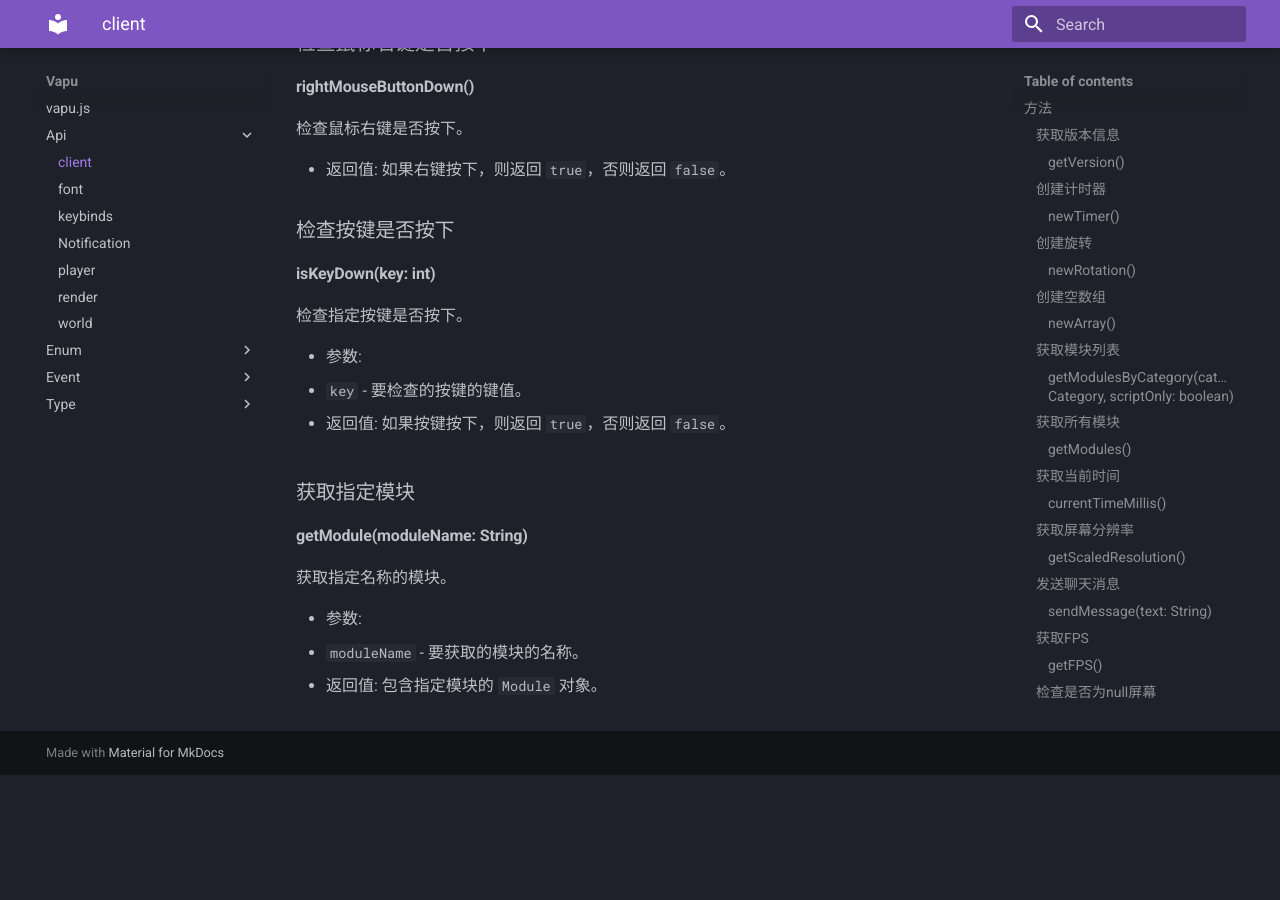
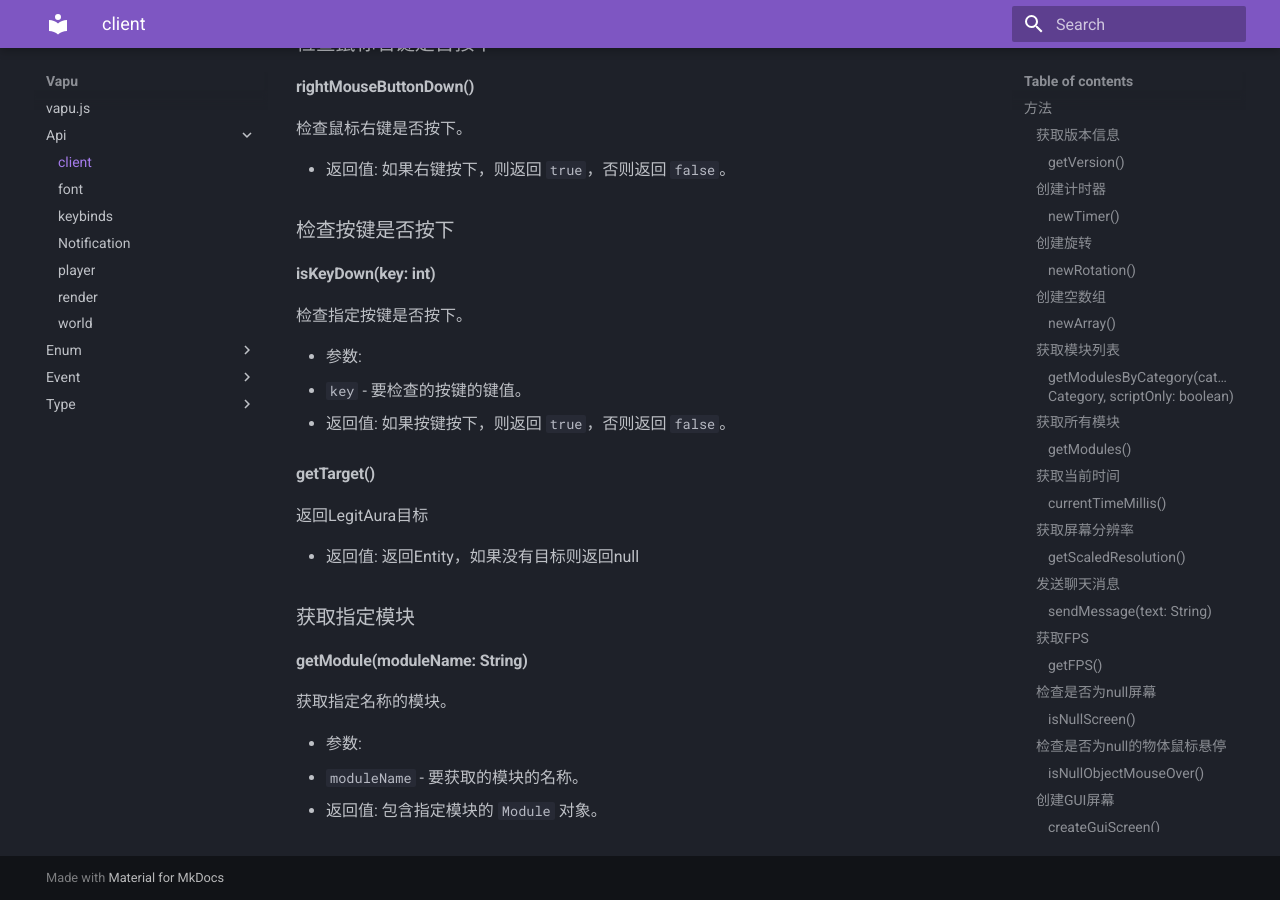
Before and after one commit to VapuClient/document, an MkDocs documentation site: the page built from docs/api/client.md, in a window 1280 px wide and 900 px high, scrolled down 3990 px. Built offline with MkDocs 1.6.1 and Material for MkDocs 9.7.7, drawn with Linux system fonts in a browser that asks for light colours; before the commit the page ends 4765 px from its top, so only the background shows below that.

Commit message:
Update client.md

```diff
--- a/docs/api/client.md
+++ b/docs/api/client.md
@@ -160,6 +160,11 @@
 
 - 返回值: 如果按键按下，则返回 `true`，否则返回 `false`。
 
+#### getTarget()
+返回LegitAura目标
+
+- 返回值: 返回Entity，如果没有目标则返回null
+
 ### 获取指定模块
 
 #### getModule(moduleName: String)
```
